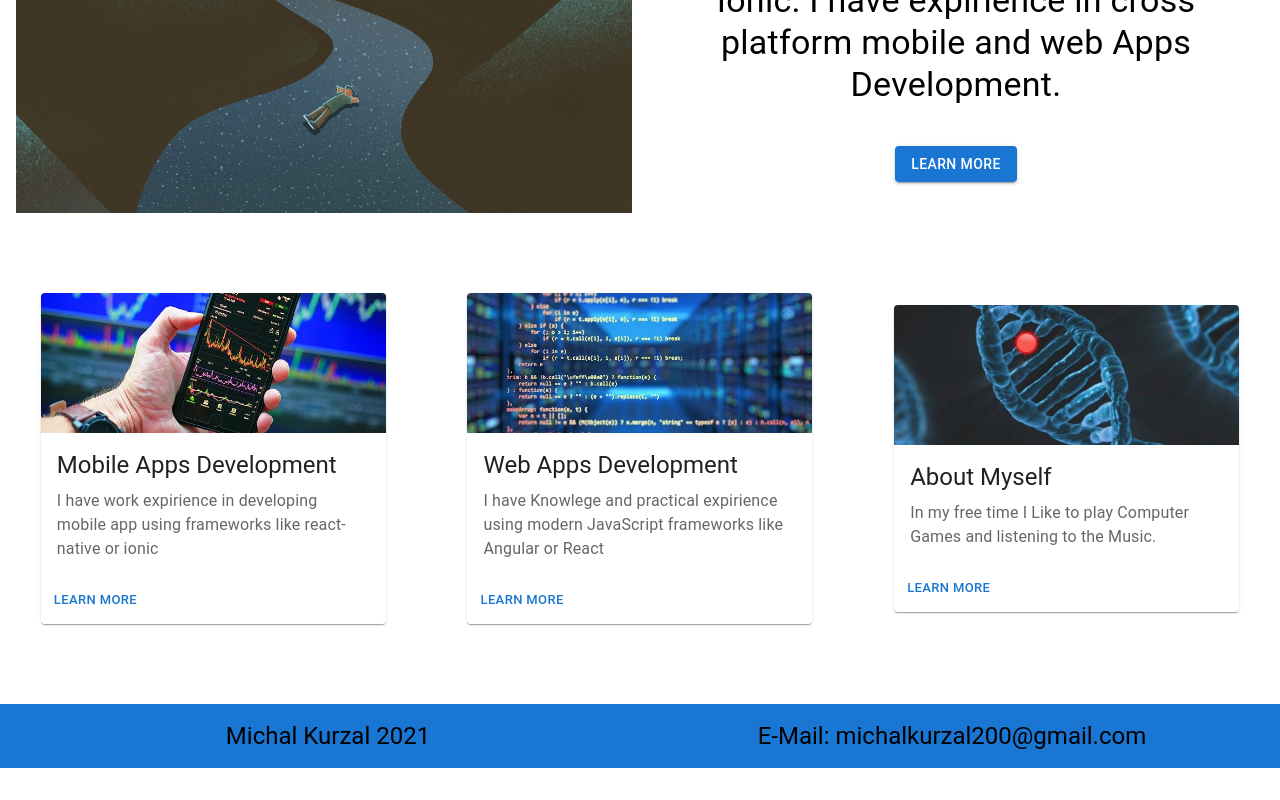
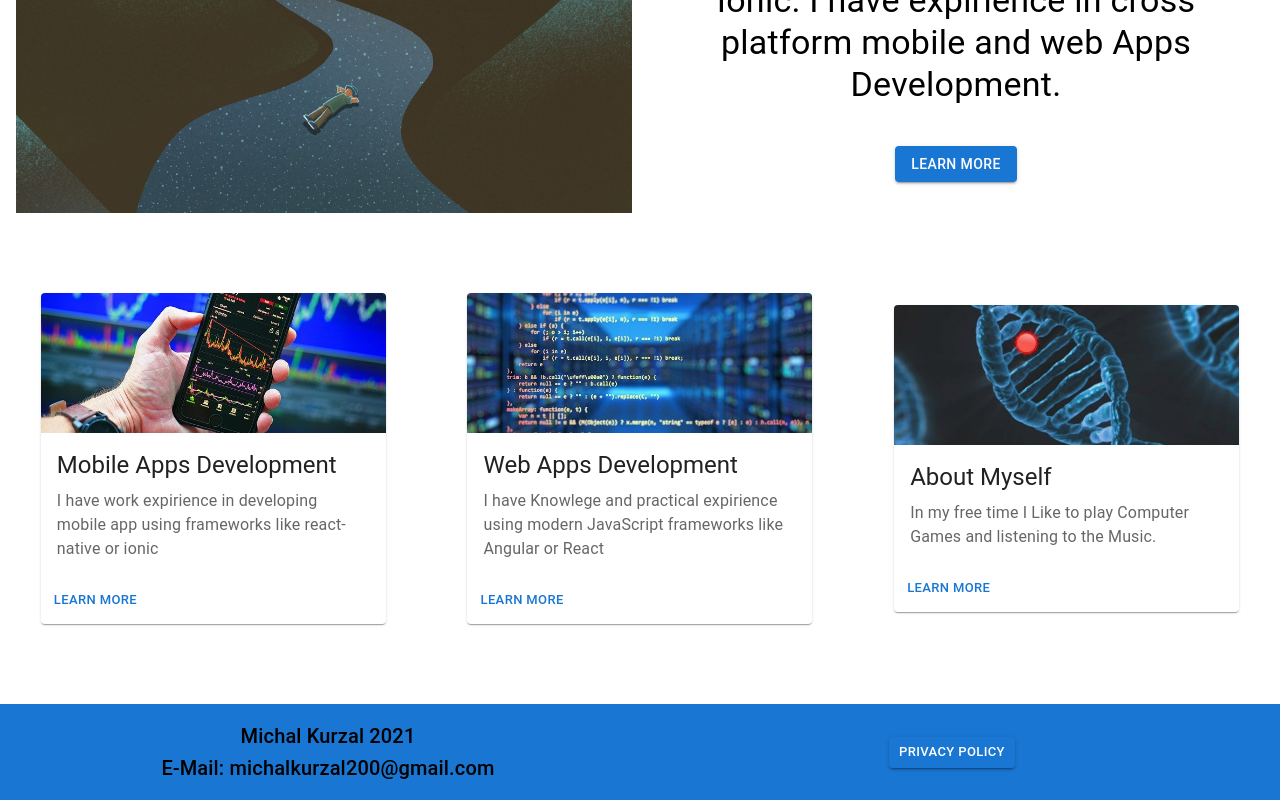
Before and after one commit to MichalKurzal/michalkurzal.github.io, a React (Create React App) app: page / in a window 1280 px wide. Shown: the part 435-1235 px from the top of the page. Before the commit the page ends 1203 px from the top, so only its background shows below. Built offline with nearby package versions, Linux system fonts and the light colour scheme.

Commit message:
snackbar

```diff
--- a/package.json
+++ b/package.json
@@ -6,6 +6,7 @@
   "dependencies": {
     "@emotion/react": "^11.5.0",
     "@emotion/styled": "^11.3.0",
+    "@mui/icons-material": "^5.0.5",
     "@mui/material": "^5.0.4",
     "@testing-library/jest-dom": "^5.11.4",
     "@testing-library/react": "^11.1.0",
--- a/src/components/footer.js
+++ b/src/components/footer.js
@@ -1,16 +1,58 @@
+import React, { useState } from "react";
 import Typography from "@mui/material/Typography";
+import Button from "@mui/material/Button";
 import Grid from "@mui/material/Grid";
+import Snackbar from "@mui/material/Snackbar";
+import IconButton from "@mui/material/IconButton";
+import CloseIcon from "@mui/icons-material/Close";
 
 export default function Footer() {
+  const [open, setOpen] = useState(false);
+
+  const handleClick = () => {
+    setOpen(true);
+  };
+
+  const handleClose = () => {
+    setOpen(false);
+  };
+
+  const action = (
+    <React.Fragment>
+      <IconButton
+        size="small"
+        aria-label="close"
+        color="inherit"
+        onClick={handleClose}
+      >
+        <CloseIcon fontSize="small" />
+      </IconButton>
+    </React.Fragment>
+  );
+
   return (
     <Grid container sx={{ bgcolor: "primary.main", padding: 2 }}>
       <Grid item xs={12} md={6} textAlign="center">
-        <Typography variant="h5">Michal Kurzal 2021</Typography>
-      </Grid>
-      <Grid item xs={12} md={6}>
-        <Typography variant="h5" textAlign="center">
+        <Typography variant="h6">Michal Kurzal 2021</Typography>
+        <Typography variant="h6" textAlign="center">
           E-Mail: michalkurzal200@gmail.com
         </Typography>
+      </Grid>
+      <Grid
+        item
+        xs={12}
+        md={6}
+        sx={{ display: "flex", alignItems: "center", justifyContent: "center" }}
+      >
+        <Button size="small" variant="contained" onClick={handleClick}>
+          Privacy Policy
+        </Button>
+        <Snackbar
+          open={open}
+          onClose={handleClose}
+          message="I am a private person and I do not colect any data. Only host of this site - github - colect some data. Please inform yourself abut github privacy policy"
+          action={action}
+        />
       </Grid>
     </Grid>
   );
```
Also changed, not shown: 1 other file (tests, documents, lock files or other folders).
